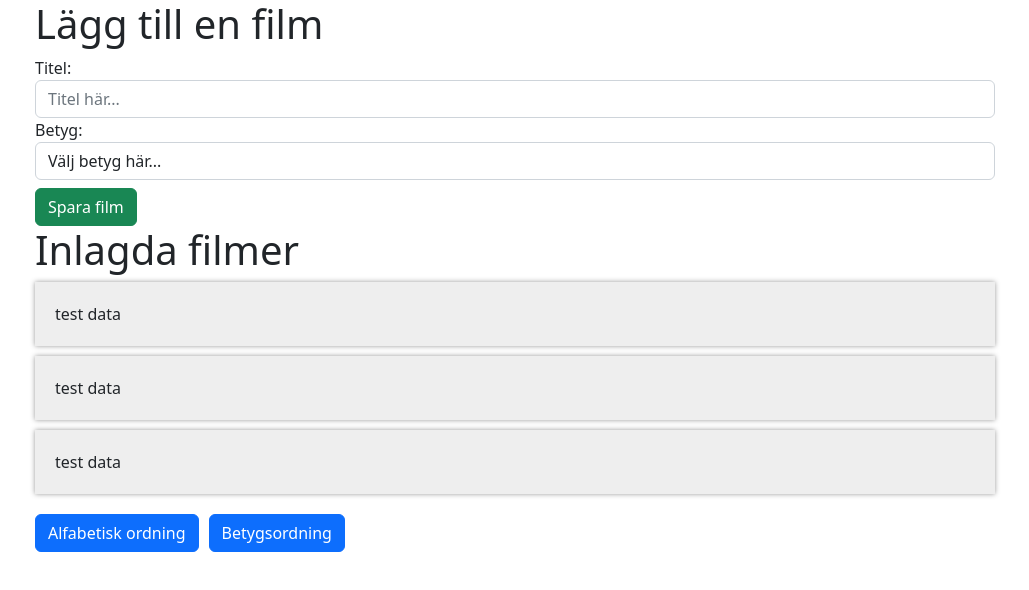
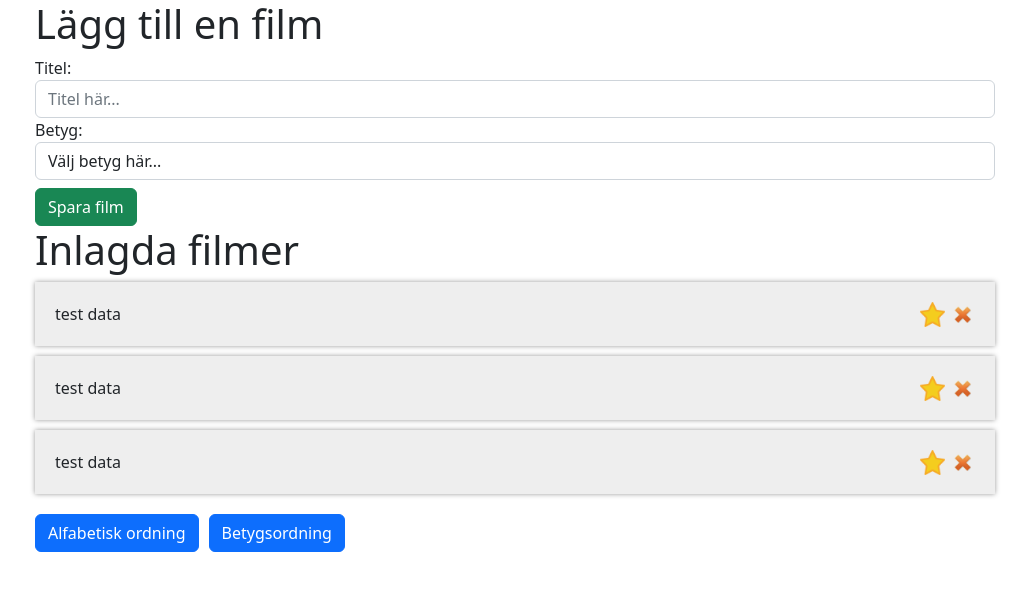
Before and after one commit to AliAlbabily/js-ramverk-uppgift6, a React (Create React App) app: page / in a window 1280 px wide. Shown: the top 590 px of the page, without its empty margins (125-1154 px from the left). Built offline with nearby package versions, Linux system fonts and the light colour scheme.

Commit message:
Added new images
Co-Authored-By: DeGGiii <81147016+DeGGiii@users.noreply.github.com>

```diff
--- a/src/App.css
+++ b/src/App.css
@@ -22,7 +22,7 @@
   margin-left: 5px;
 }
 
-.delete-movie {
+.delete-movie-icon {
   cursor: pointer;
 }
 
--- a/src/Movie.js
+++ b/src/Movie.js
@@ -1,12 +1,18 @@
 import React from 'react';
 import 'bootstrap/dist/css/bootstrap.css';
+import imageDelete from './images/delete.png';
+import imageStar from './images/star.png';
 
 function Movie({ movie }) {
     return (
         // <li data-grade="${movie.grade}" data-title="${movie.title}">
         //     {movie.title} - Grade: {movie.grade}
         // </li>
-        <li>test data</li>
+        <li>
+            test data
+            <img src={imageDelete} alt="Delete movie" className="delete-movie-icon" />
+            <img src={imageStar} alt="Delete movie" />
+        </li>
     );
 }
 
```
Also changed, not shown: src/images/delete.png (added), src/images/star.png (added).
